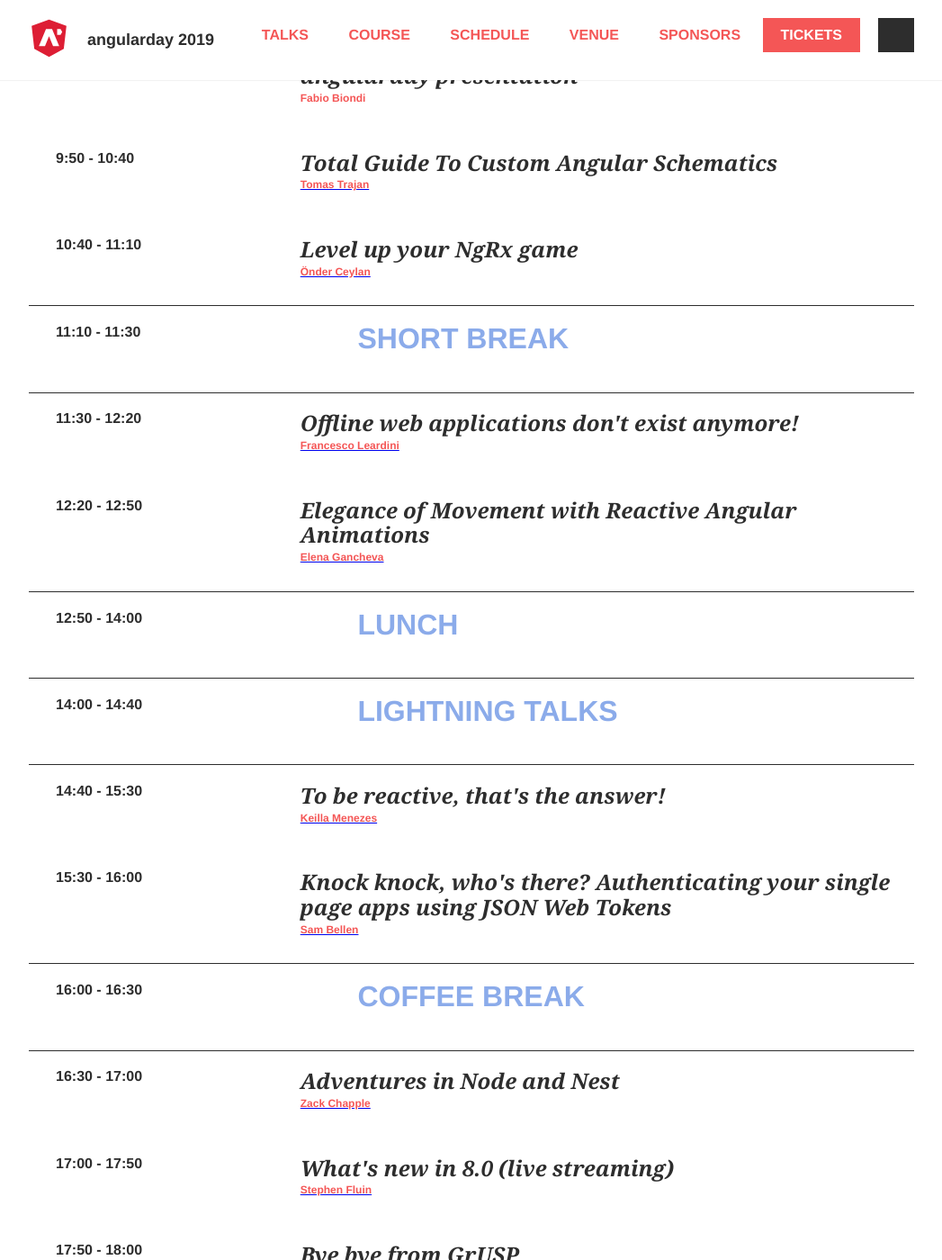
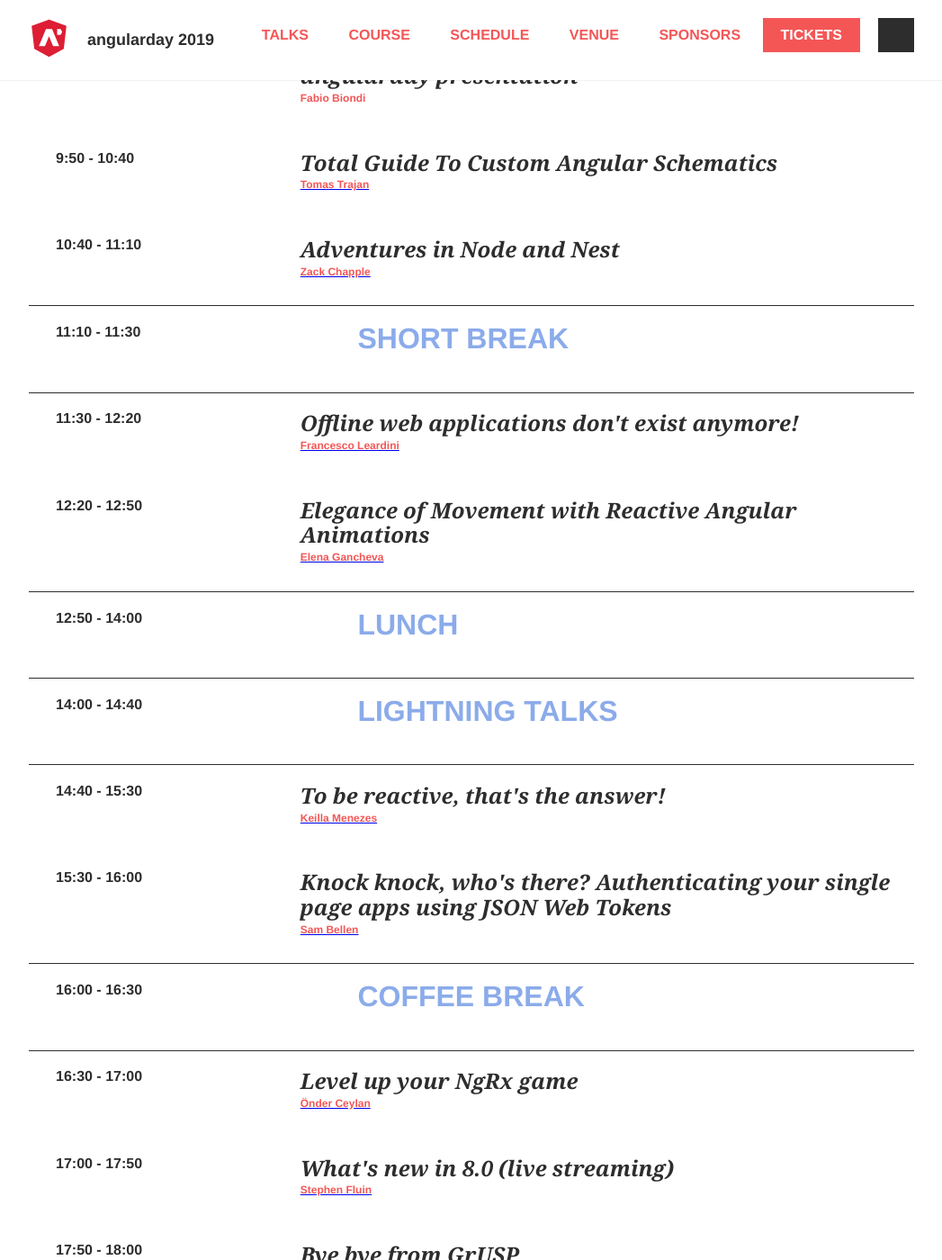
Before and after one commit to GrUSP/2019.angularday.it, a Jekyll site: the page built from schedule.html, in a window 1280 px wide and 1400 px high, scrolled down 553 px. Shown: the whole window at 90% size, without its empty margins (116-1163 px from the left). Built offline with Jekyll 4.4.1, drawn with Linux system fonts in a browser that asks for light colours; some web fonts are replaced; comment, search, counter and statistics services are not loaded.

Commit message:
switched order (onder - zack)

```diff
--- a/schedule.html
+++ b/schedule.html
@@ -18,7 +18,7 @@
 
         <tr>
           {% include schedule/talk.html time='9:50 - 10:40' title="Total Guide To Custom Angular Schematics" speaker_id='tomas-trajan' fill='true' %}
-          {% include schedule/talk.html time='10:40 - 11:10' title="Level up your NgRx game" speaker_id='onder-ceylan' fill='true' %}
+          {% include schedule/talk.html time='10:40 - 11:10' title="Adventures in Node and Nest" speaker_id='zack-chapple' fill='true' %}
         </tr>
 
         {% include schedule/pause.html time='11:10 - 11:30' title='Short break' icon="coffee" fill='true' %}
@@ -38,7 +38,7 @@
         {% include schedule/pause.html time='16:00 - 16:30' title='Coffee break' icon="coffee" fill='true' fill='true' %}
 
         <tr>
-          {% include schedule/talk.html time='16:30 - 17:00' title="Adventures in Node and Nest" speaker_id='zack-chapple' fill='true' %}
+          {% include schedule/talk.html time='16:30 - 17:00' title="Level up your NgRx game" speaker_id='onder-ceylan' fill='true' %}
           {% include schedule/talk.html time='17:00 - 17:50' title="What's new in 8.0 (live streaming)" speaker_id='stephen-fluin' fill='true' %}
         </tr>
 
```
